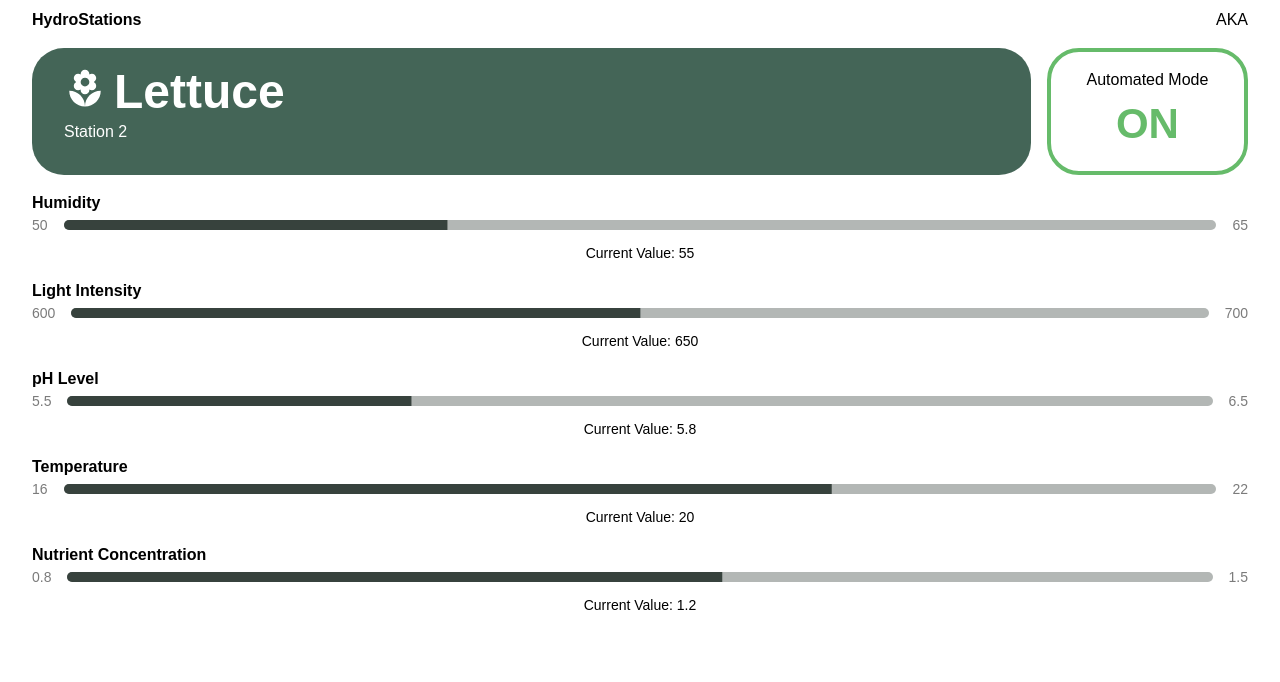
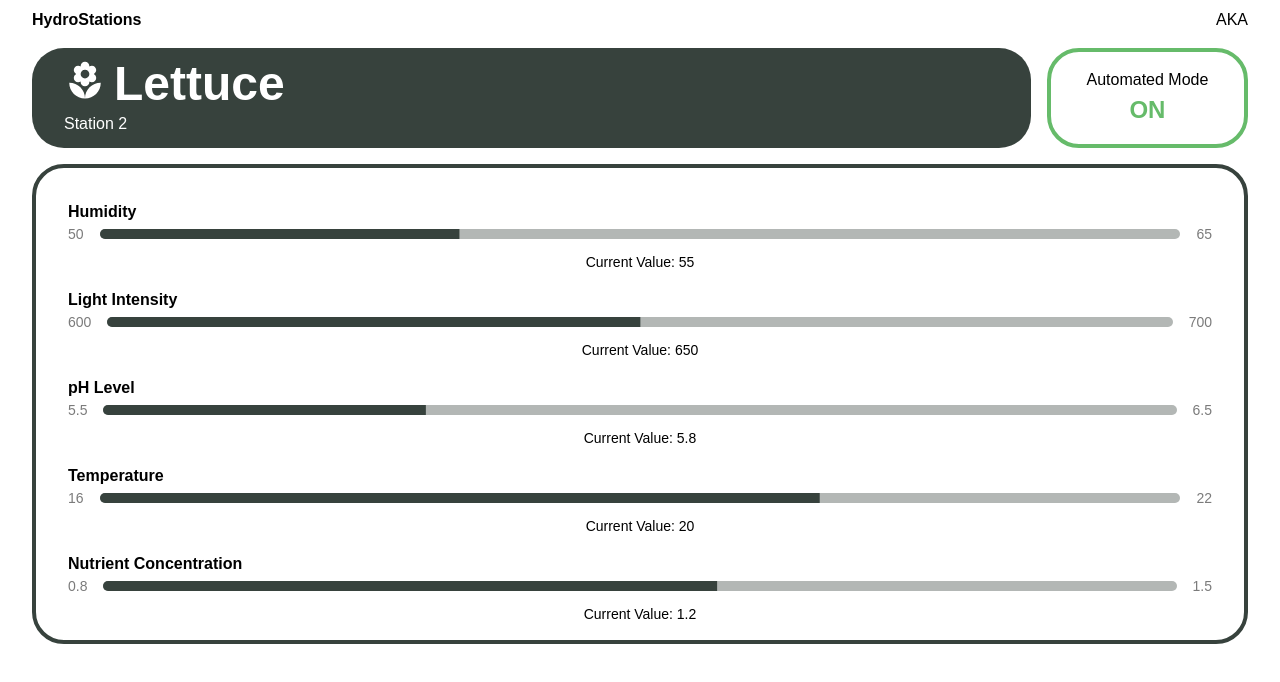
Before and after one commit to proxrustes/hydroponics-front, a Next.js app: page /station/1 in a window 1280 px wide. Shown: the top 682 px of the page. Built offline with nearby package versions, Linux system fonts and the light colour scheme.

Commit message:
+ params section

```diff
--- a/app/station/[id]/page.tsx
+++ b/app/station/[id]/page.tsx
@@ -9,13 +9,12 @@ import {
   ButtonBase,
 } from "@mui/material";
 import YardIcon from "@mui/icons-material/Yard";
-import ErrorOutlineIcon from "@mui/icons-material/ErrorOutline";
 import { useEffect, useState } from "react";
 import { plantIcons } from "@/enums/plantIcons";
 import { mockStations } from "@/enums/mock_data";
+import { ParamsSection } from "@/components/station/ParamsSection";
 
 export default function Page({ params }: { params: { id: string } }) {
-
   const [isAutomated, setIsAutomated] = useState(true);
   const [station, setStation] = useState<any>(null);
 
@@ -32,48 +31,20 @@ export default function Page({ params }: { params: { id: string } }) {
     return <center>Loading...</center>;
   }
 
-  const norms = normalParams[station.plant];
   const plantIcon = plantIcons[station.plant] || <YardIcon />;
-  const parameters = [
-    {
-      name: "Humidity",
-      value: station.params.humidity,
-      norm: norms.humidity,
-    },
-    {
-      name: "Light Intensity",
-      value: station.params.light_intensity,
-      norm: norms.light_intensity,
-    },
-    {
-      name: "pH Level",
-      value: station.params.ph_level,
-      norm: norms.ph_level,
-    },
-    {
-      name: "Temperature",
-      value: station.params.temperature,
-      norm: norms.temperature,
-    },
-    {
-      name: "Nutrient Concentration",
-      value: station.params.nutrient_concentration,
-      norm: norms.nutrient_concentration,
-    },
-  ];
 
   return (
     <Container maxWidth="xl">
+      <Stack gap={2}>
         <Stack direction="row" gap={2} justifyContent="space-between">
           <Stack
             sx={{
               width: "100%",
-            backgroundColor: "primary.light",
+              backgroundColor: "primary.main",
               color: "white",
-            py: 2,
+              py: 1,
               px: 4,
               borderRadius: 8,
-
             }}
           >
             <Stack direction="row" alignItems="flex-end" gap={1}>
@@ -101,7 +72,7 @@ export default function Page({ params }: { params: { id: string } }) {
             <Typography
               sx={{
                 fontWeight: 900,
-              fontSize: 42,
+                fontSize: 24,
                 color: isAutomated ? "success.main" : "warning.main",
               }}
             >
@@ -109,64 +80,8 @@ export default function Page({ params }: { params: { id: string } }) {
             </Typography>
           </ButtonBase>
         </Stack>
-
-      {parameters.map((param) => {
-        const min = param.norm[0];
-        const max = param.norm[1];
-        const value = param.value;
-
-        let progress = ((value - min) / (max - min)) * 100;
-        let isOutOfRange = value < min || value > max;
-
-        if (value > max) {
-          progress = 100;
-        } else if (value < min) {
-          progress = 0;
-        }
-
-        return (
-          <Box key={param.name} sx={{ mt: 2 }}>
-            <Stack direction="row" gap={1}>
-              <Typography sx={{ fontWeight: 600 }}> {param.name}</Typography>
-              {isOutOfRange && (
-                <ErrorOutlineIcon
-                  sx={{
-                    color: "red",
-                  }}
-                />
-              )}
+        <ParamsSection station={station} />
       </Stack>
-            <Box
-              display="flex"
-              alignItems="center"
-              justifyContent="space-between"
-            >
-              <Typography variant="body2" color="text.secondary">
-                {min}
-              </Typography>
-              <Box width="100%" mx={2} position="relative">
-                <LinearProgress
-                  variant="determinate"
-                  value={progress}
-                  sx={{
-                    height: 10,
-                    borderRadius: 5,
-                    "& .MuiLinearProgress-bar": {
-                      backgroundColor: isOutOfRange ? "red" : "primary.main",
-                    },
-                  }}
-                />
-              </Box>
-              <Typography variant="body2" color="text.secondary">
-                {max}
-              </Typography>
-            </Box>
-            <Typography variant="body2" sx={{ textAlign: "center", mt: 1 }}>
-              Current Value: {value}
-            </Typography>
-          </Box>
-        );
-      })}
     </Container>
   );
 }
--- /dev/null
+++ b/components/station/ParamsSection.tsx
@@ -0,0 +1,104 @@
+import { normalParams, Station } from "@/enums/StationParams";
+import { Box, Stack, Typography, LinearProgress } from "@mui/material";
+import ErrorOutlineIcon from "@mui/icons-material/ErrorOutline";
+
+export function ParamsSection(props: { station: Station }) {
+  const norms = normalParams[props.station.plant];
+  const parameters = [
+    {
+      name: "Humidity",
+      value: props.station.params.humidity,
+      norm: norms.humidity,
+    },
+    {
+      name: "Light Intensity",
+      value: props.station.params.light_intensity,
+      norm: norms.light_intensity,
+    },
+    {
+      name: "pH Level",
+      value: props.station.params.ph_level,
+      norm: norms.ph_level,
+    },
+    {
+      name: "Temperature",
+      value: props.station.params.temperature,
+      norm: norms.temperature,
+    },
+    {
+      name: "Nutrient Concentration",
+      value: props.station.params.nutrient_concentration,
+      norm: norms.nutrient_concentration,
+    },
+  ];
+  return (
+    <Stack
+      sx={{
+        borderColor: "primary.main",
+        borderWidth: 4,
+        borderStyle: "solid",
+        py: 2,
+        px: 4,
+        borderRadius: 8,
+      }}
+    >
+      {parameters.map((param) => {
+        const min = param.norm[0];
+        const max = param.norm[1];
+        const value = param.value;
+
+        let progress = ((value - min) / (max - min)) * 100;
+        let isOutOfRange = value < min || value > max;
+
+        if (value > max) {
+          progress = 100;
+        } else if (value < min) {
+          progress = 0;
+        }
+
+        return (
+          <Box key={param.name} sx={{ mt: 2 }}>
+            <Stack direction="row" gap={1}>
+              <Typography sx={{ fontWeight: 600 }}> {param.name}</Typography>
+              {isOutOfRange && (
+                <ErrorOutlineIcon
+                  sx={{
+                    color: "red",
+                  }}
+                />
+              )}
+            </Stack>
+            <Box
+              display="flex"
+              alignItems="center"
+              justifyContent="space-between"
+            >
+              <Typography variant="body2" color="text.secondary">
+                {min}
+              </Typography>
+              <Box width="100%" mx={2} position="relative">
+                <LinearProgress
+                  variant="determinate"
+                  value={progress}
+                  sx={{
+                    height: 10,
+                    borderRadius: 5,
+                    "& .MuiLinearProgress-bar": {
+                      backgroundColor: isOutOfRange ? "red" : "primary.main",
+                    },
+                  }}
+                />
+              </Box>
+              <Typography variant="body2" color="text.secondary">
+                {max}
+              </Typography>
+            </Box>
+            <Typography variant="body2" sx={{ textAlign: "center", mt: 1 }}>
+              Current Value: {value}
+            </Typography>
+          </Box>
+        );
+      })}
+    </Stack>
+  );
+}
```
Lines whose indentation alone changed are shown as unchanged.
